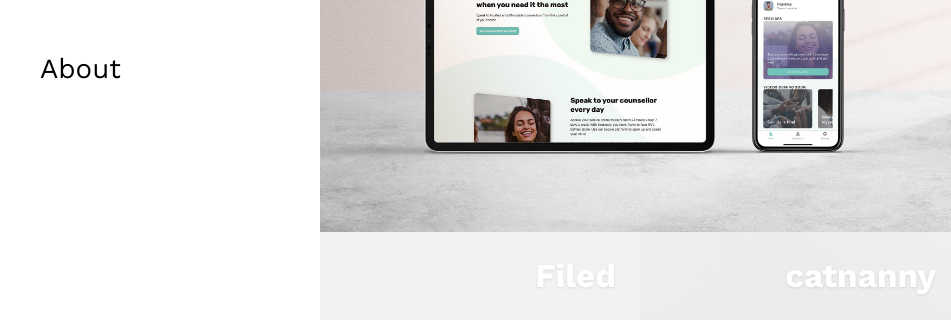
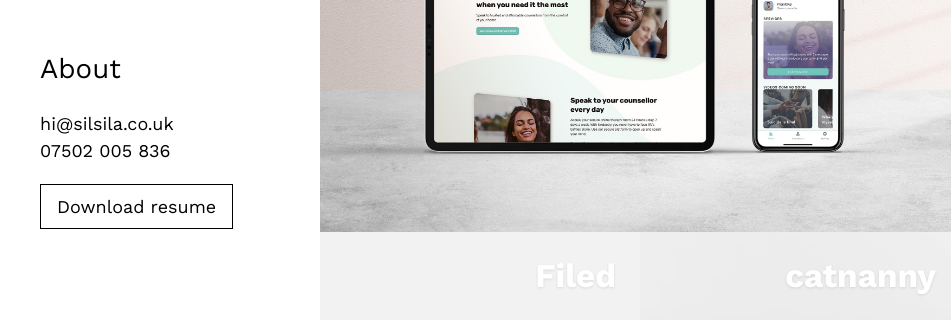
Before and after one commit to ovidiu-balau/silsila, a Gatsby site: page / in a window 1280 px wide. Shown: the part 216-536 px from the top of the page, 0-951 px from the left. Built offline with nearby package versions, Linux system fonts and the light colour scheme; Gatsby itself is replaced by a stand-in of ours.

Commit message:
Add contact info

```diff
--- a/src/components/layout.tsx
+++ b/src/components/layout.tsx
@@ -155,6 +155,15 @@ const Nav = styled(Flex)<{ color: string }>`
     color: ${props => readableColor(`${props.color}`)};
     font-size: ${props => props.theme.fontSizes[3]};
     line-height: 1.5;
+    &.small {
+      font-size: 18px !important;
+    }
+    &.cv {
+      font-size: 18px;
+      margin-top: 20px;
+      border: 1px solid black;
+      padding: 8px 16px;
+    }
     &:hover,
     &:focus,
     &.navlink-active {
@@ -260,6 +269,19 @@ const Layout = ({ children, color }: LayoutProps) => {
                     {item.name}
                   </PartialNavLink>
                 ))}
+                <a
+                  className="navlink small"
+                  href="mailto:hi@silsila.co.uk"
+                  style={{ marginTop: 20 }}
+                >
+                  hi@silsila.co.uk
+                </a>
+                <a className="navlink small" href="tel:07502005836">
+                  07502 005 836
+                </a>
+                <a className="navlink cv" target="_blank" href="/cv.pdf">
+                  Download resume
+                </a>
               </Nav>
             </Flex>
           </SideBarInner>
```
Also changed, not shown: cypress/e2e/navigation.ts (+1 -1 lines), config/navigation.yaml (line endings or trailing spaces), 2 other files.
